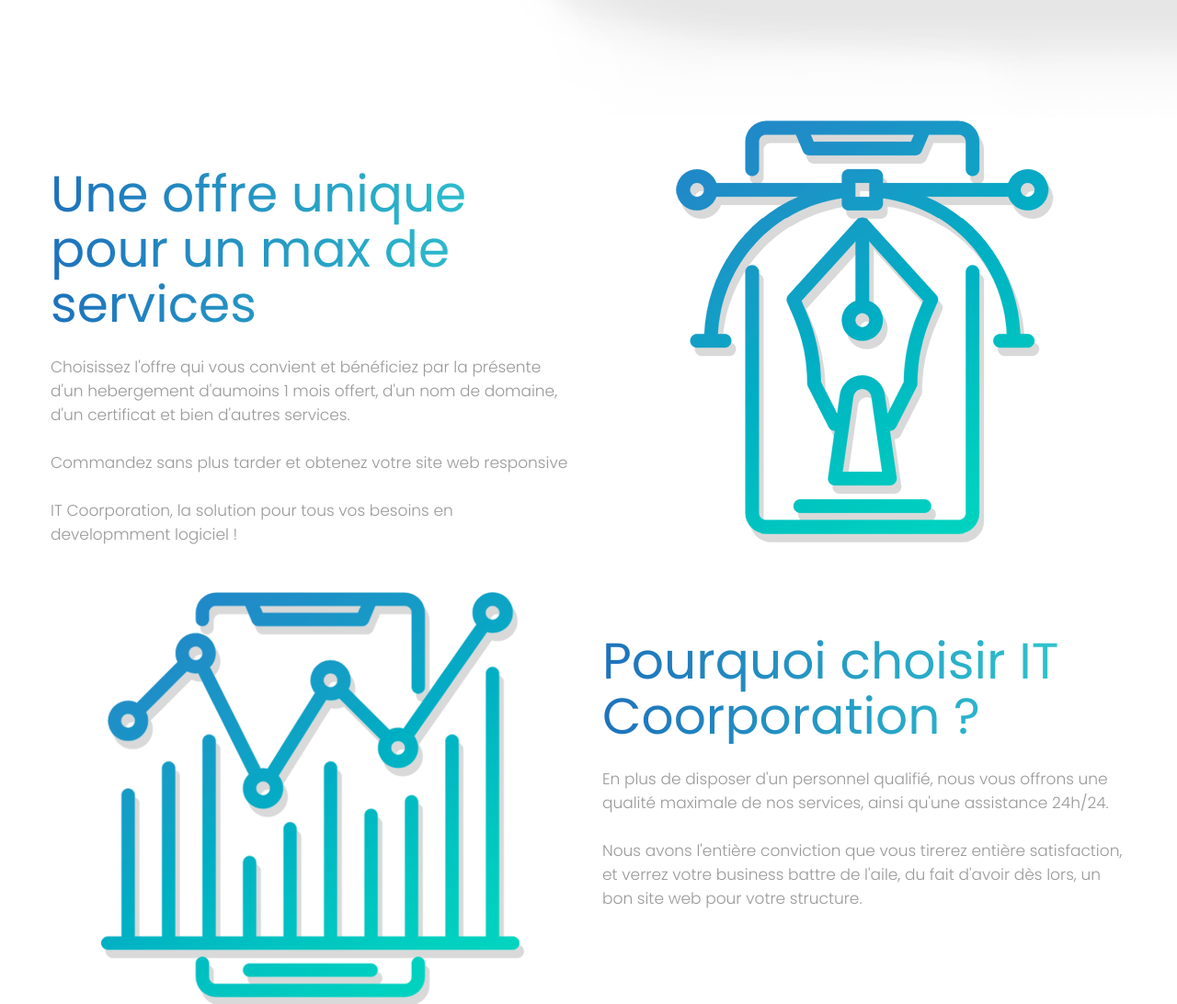
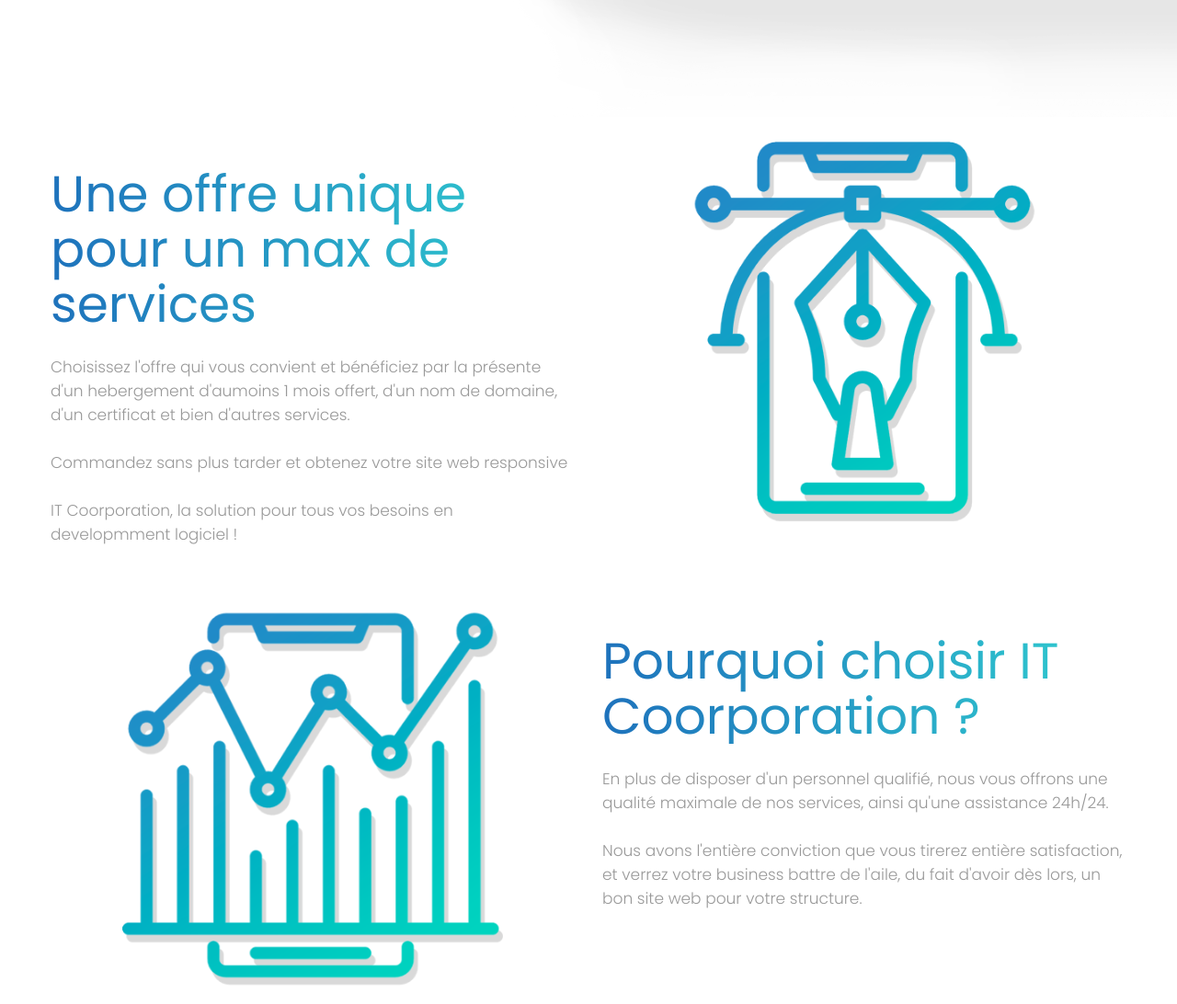
Before and after one commit to TongSamuel/TongSamuel.github.io, a plain HTML site: page index.html in a window 1280 px wide. Shown: the part 800-1892 px from the top of the page at 92% size. Drawn offline with Linux system fonts and the light colour scheme; some packages are replaced by stand-ins of ours.

Commit message:
Update responsive.css

```diff
--- a/css/responsive.css
+++ b/css/responsive.css
@@ -4,7 +4,9 @@
 -------------------------------------------------------------------*/
 
 @media (min-width: 1200px) and (max-width: 1390px) {
-
+.images{
+	transform:scale(.9);
+	}
 /** ecommere style 2 **/
 
 .header_style_ecomm2 .header_top .float-left, .header_style_ecomm2 .header_top .float-right {
```
